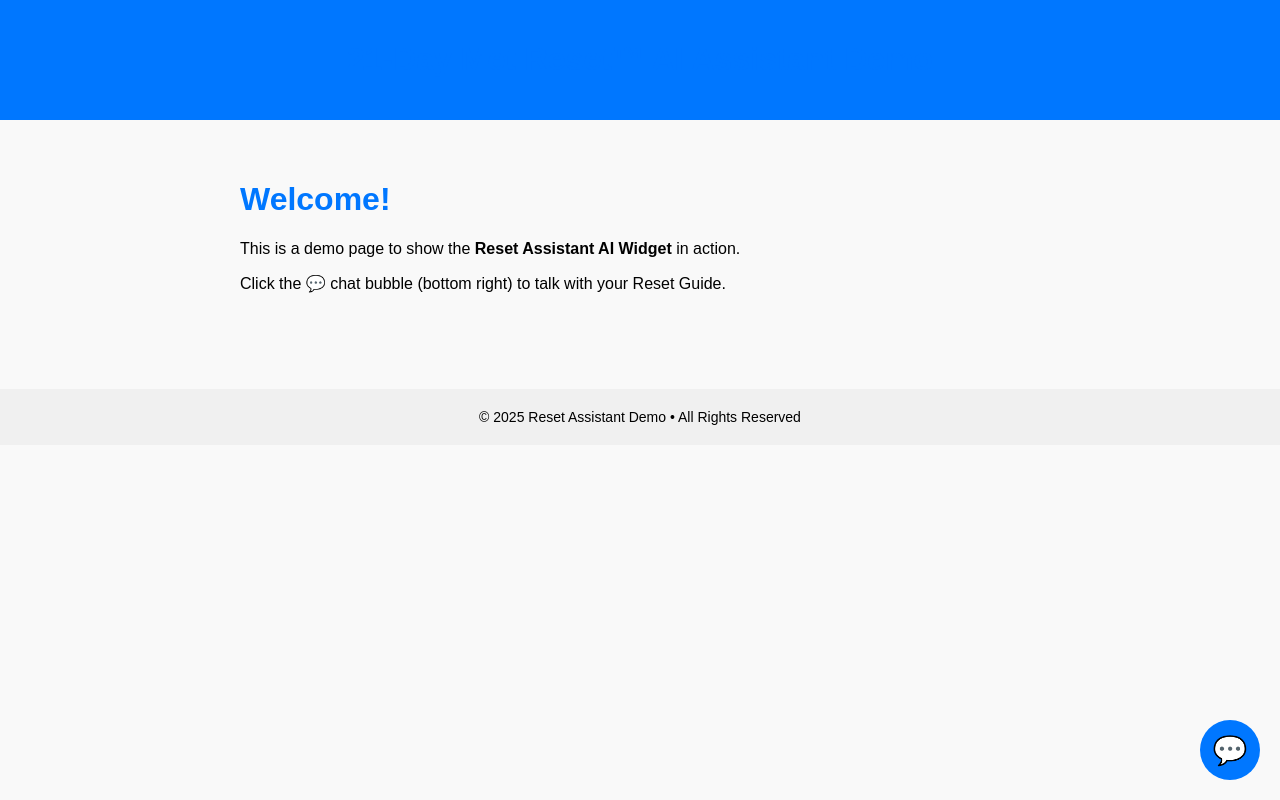
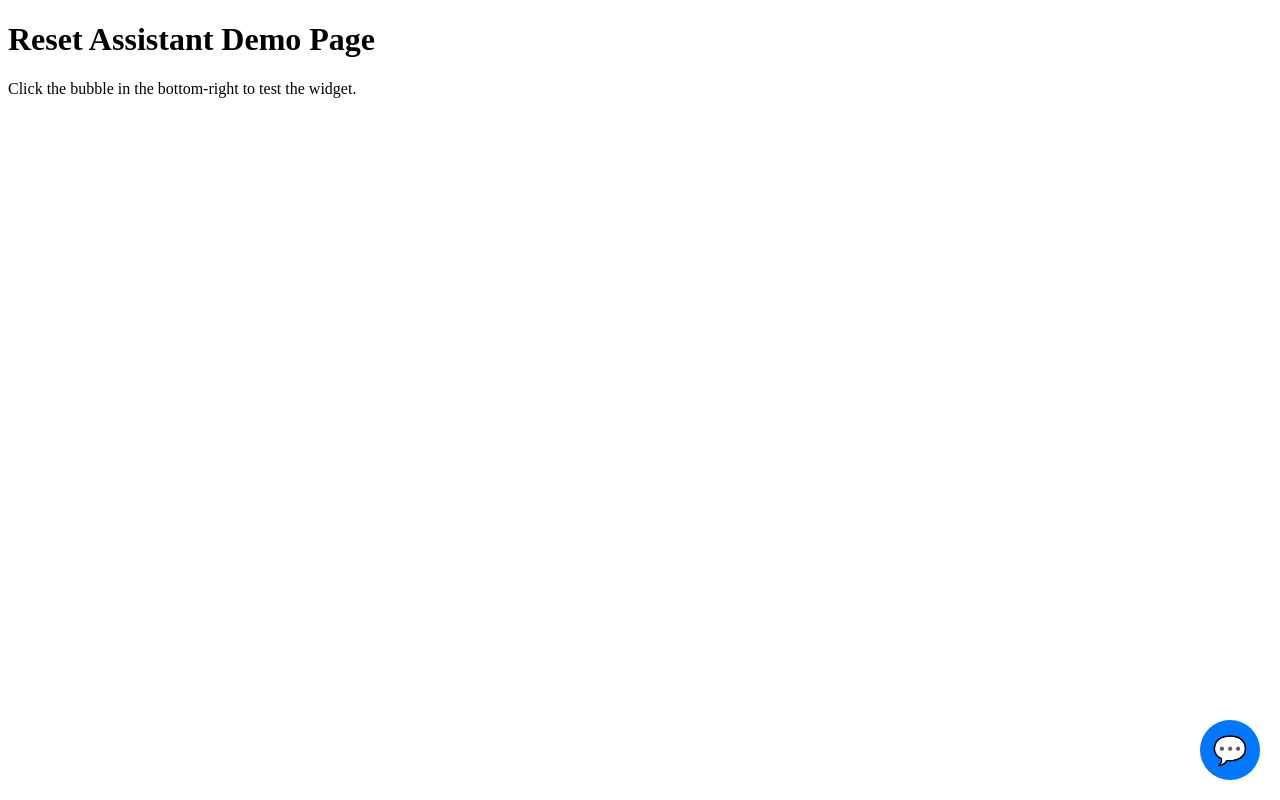
Before and after one commit to kohealth/reset-assistant, a website: page index.html in a window 1280 px wide. Drawn offline with Linux system fonts and the light colour scheme; no server answers.

Commit message:
Add files via upload

```diff
--- a/index.html
+++ b/index.html
@@ -4,22 +4,10 @@
   <meta charset="UTF-8">
   <meta name="viewport" content="width=device-width, initial-scale=1.0">
   <title>Reset Assistant Demo</title>
-  <style>
-    body { font-family: Arial, sans-serif; background:#f9f9f9; margin:0; padding:0; }
-    header { background:#0077ff; color:white; text-align:center; padding:20px; }
-    main { padding:40px; max-width:800px; margin:auto; }
-    h1 { color:#0077ff; }
-    footer { background:#f0f0f0; text-align:center; padding:20px; margin-top:40px; font-size:14px; }
-  </style>
 </head>
 <body>
-  <header><h1>21-Day Met Reset™ AI Assistant Demo</h1></header>
-  <main>
-    <h1>Welcome!</h1>
-    <p>This is a demo page to show the <b>Reset Assistant AI Widget</b> in action.</p>
-    <p>Click the 💬 chat bubble (bottom right) to talk with your Reset Guide.</p>
-  </main>
-  <footer>© 2025 Reset Assistant Demo • All Rights Reserved</footer>
+  <h1>Reset Assistant Demo Page</h1>
+  <p>Click the bubble in the bottom-right to test the widget.</p>
   <script>window.LICENSEE_ID = "clinic123";</script>
   <script src="/widget.js"></script>
 </body>
--- a/widget.js
+++ b/widget.js
@@ -42,7 +42,7 @@
   const inputEl = windowEl.querySelector("#reset-text");
   const messagesEl = windowEl.querySelector("#reset-messages");
 
-  let fallbackEnroll = null; // store fallback link from branding
+  let fallbackEnroll = null;
 
   // ⚡ Load licensee branding (color + logo + welcomeMessage)
   async function loadBranding() {
@@ -55,24 +55,20 @@
       const data = await res.json();
 
       if (data.branding) {
-        // Bubble color
         if (data.bubbleColor) {
           bubble.style.background = data.bubbleColor;
           sendBtn.style.background = data.bubbleColor;
         }
-        // Logo image
         if (data.logoUrl) {
           bubble.innerText = "";
           bubble.style.backgroundImage = `url('${data.logoUrl}')`;
           bubble.style.backgroundSize = "cover";
           bubble.style.backgroundPosition = "center";
         }
-        // Welcome message
         if (data.welcomeMessage) {
           document.getElementById("reset-welcome").innerHTML =
             `<b>Reset Assistant:</b> ${data.welcomeMessage}`;
         }
-        // Save fallback enroll link
         if (data.enrollLink) {
           fallbackEnroll = data.enrollLink;
         }
```
Also changed, not shown: server.js (+34 -7 lines).
